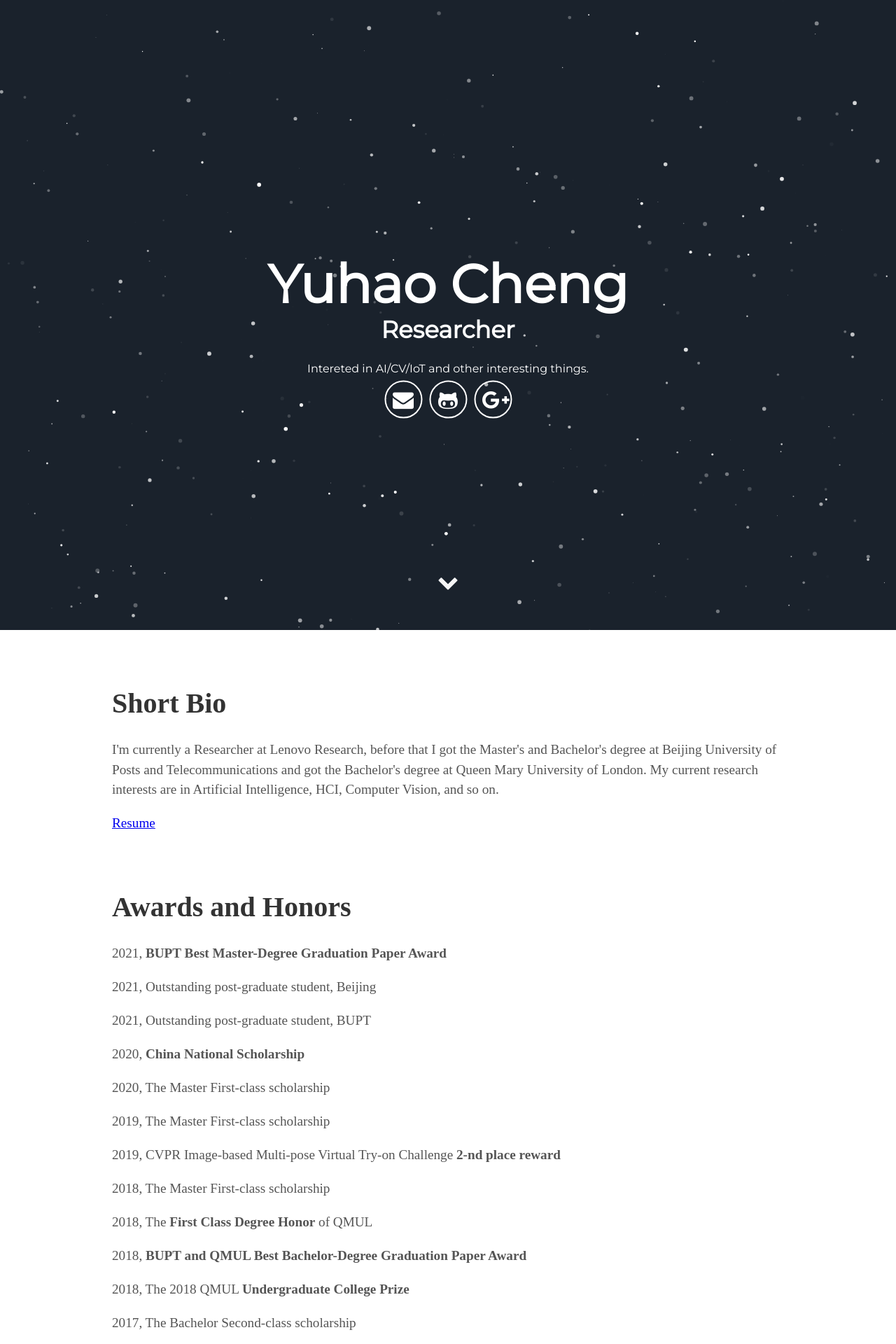
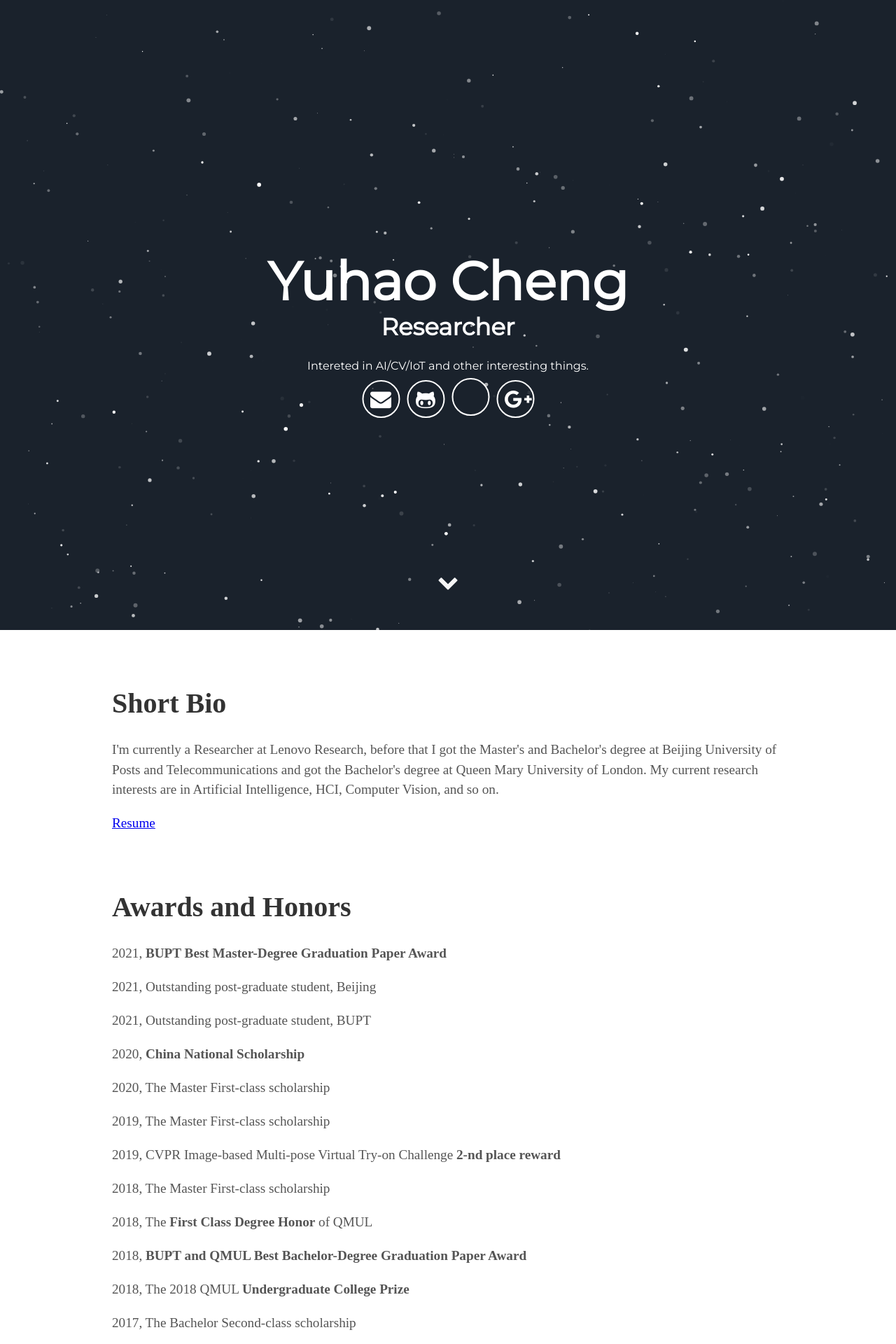
Before and after one commit to YuhaoCheng/yuhaocheng.github.io, a Jekyll site: the page built from index.html, in a window 1280 px wide. Shown: the top 1920 px of the page at 70% size. Built offline with Jekyll 4.4.1, drawn with Linux system fonts in a browser that asks for light colours; some web fonts are replaced.

Commit message:
Update header.html

```diff
--- a/_includes/header.html
+++ b/_includes/header.html
@@ -10,6 +10,7 @@
       <div class="header-icons">
         <a aria-label="Send email" href="mailto:yuhao.cheng[at]outlook[dot]com"><i class="icon fa fa-envelope"></i></a>
         <a aria-label="My Github" target="_blank" href="https://github.com/YuhaoCheng"><i class="icon fa fa-github-alt" aria-hidden="true"></i></a>
+        <a aria-label="My Twitter" target="_blank" href="https://twitter.com/yu55032869"><i class="icon fa fa-twitter-alt" aria-hidden="true"></i></a>
         <a aria-label="Google Sholar" target="_blank" href="https://scholar.google.com.hk/citations?hl=zh-CN&user=Uki0KqEAAAAJ"><i class="icon fa fa-google-plus" aria-hidden="true"></i></a>
       </div>
       <div class="header-links">
```
